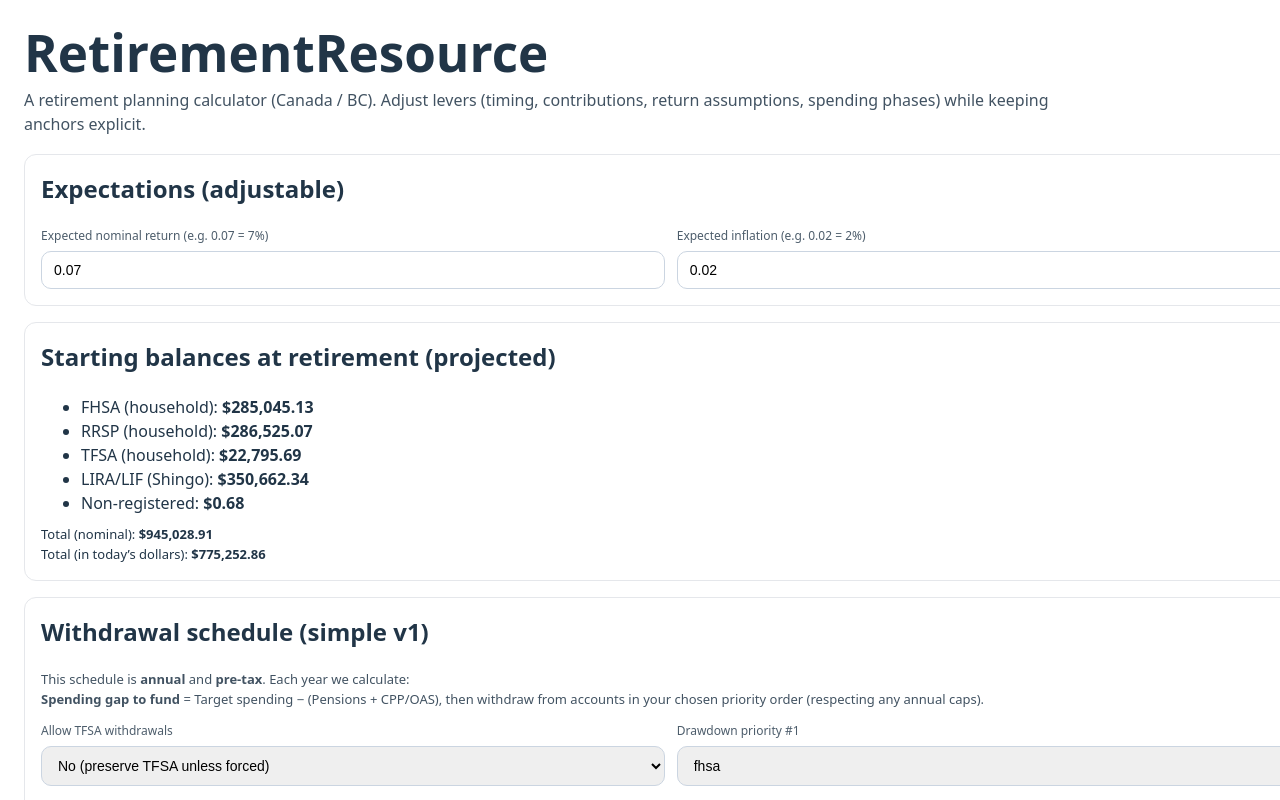
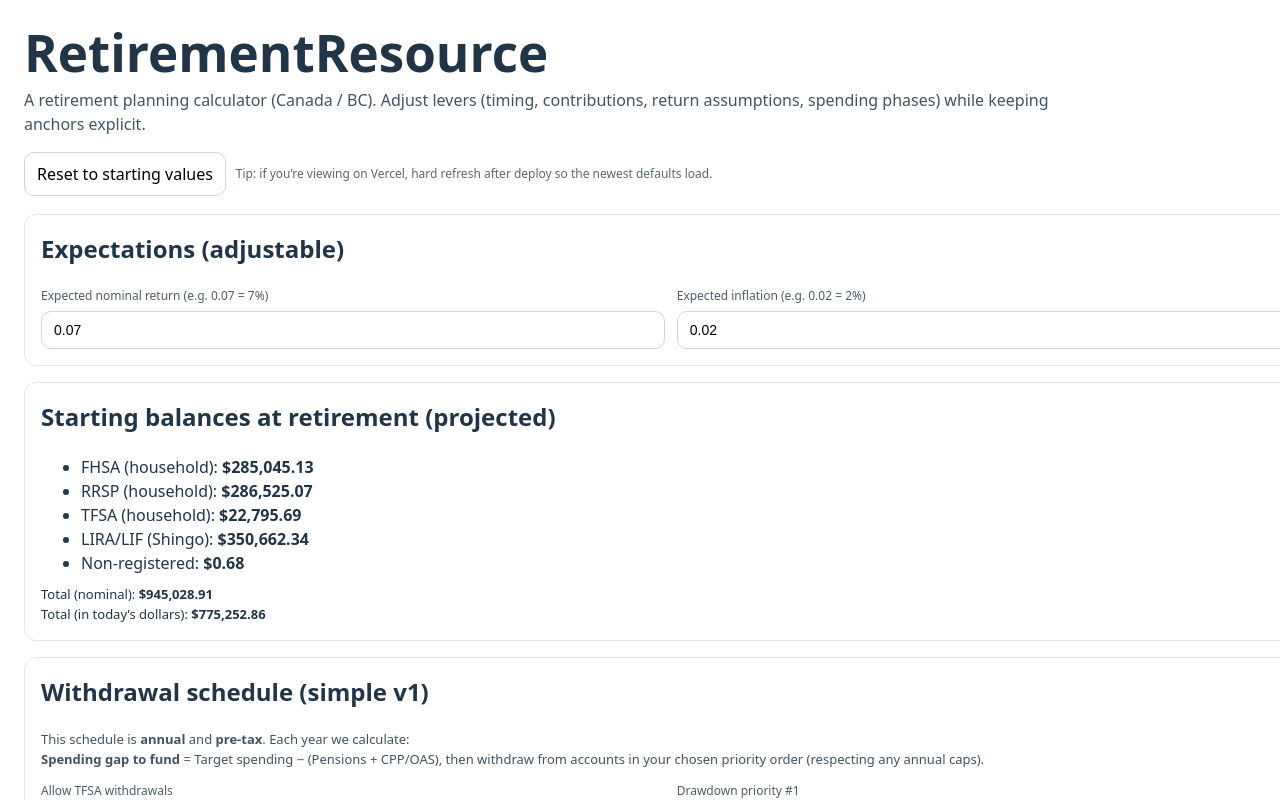
Before and after one commit to kawabunga8/RetirementResource, a React (Vite) app: page / in a window 1280 px wide. Shown: the top 800 px of the page. Built offline with nearby package versions, Linux system fonts and the light colour scheme.

Commit message:
Add reset-to-starting-values button

```diff
--- a/src/App.tsx
+++ b/src/App.tsx
@@ -339,6 +339,27 @@ export default function App() {
           contributions, return assumptions, spending phases) while keeping
           anchors explicit.
         </p>
+
+        <div style={{ display: "flex", gap: 10, flexWrap: "wrap" }}>
+          <button
+            type="button"
+            onClick={() => setVars(DEFAULT_VARIABLES)}
+            style={{
+              padding: "10px 12px",
+              borderRadius: 10,
+              border: "1px solid #cbd5e1",
+              background: "white",
+              cursor: "pointer",
+            }}
+            title="Reset all inputs back to the starting snapshot and default assumptions"
+          >
+            Reset to starting values
+          </button>
+          <div style={{ fontSize: 12, opacity: 0.75, alignSelf: "center" }}>
+            Tip: if you’re viewing on Vercel, hard refresh after deploy so the
+            newest defaults load.
+          </div>
+        </div>
       </header>
 
       <div style={{ display: "grid", gridTemplateColumns: "1fr", gap: 16 }}>
```
